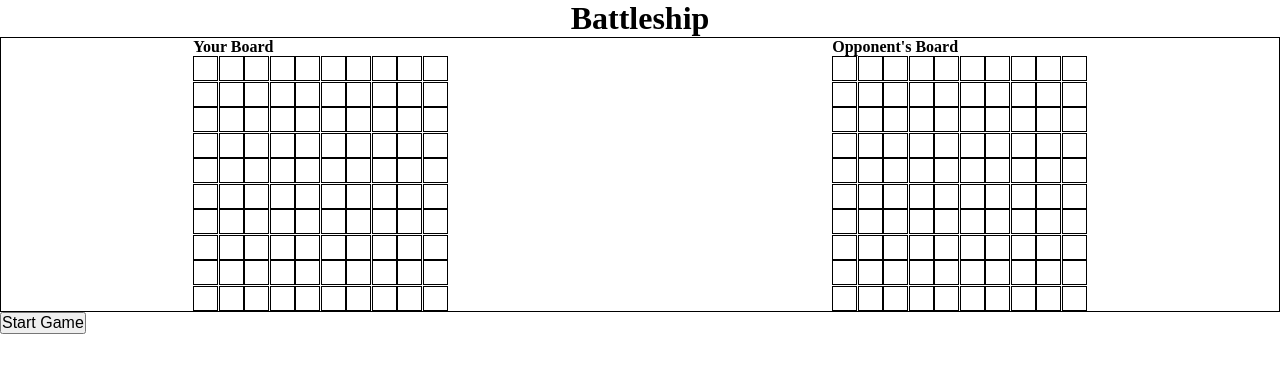
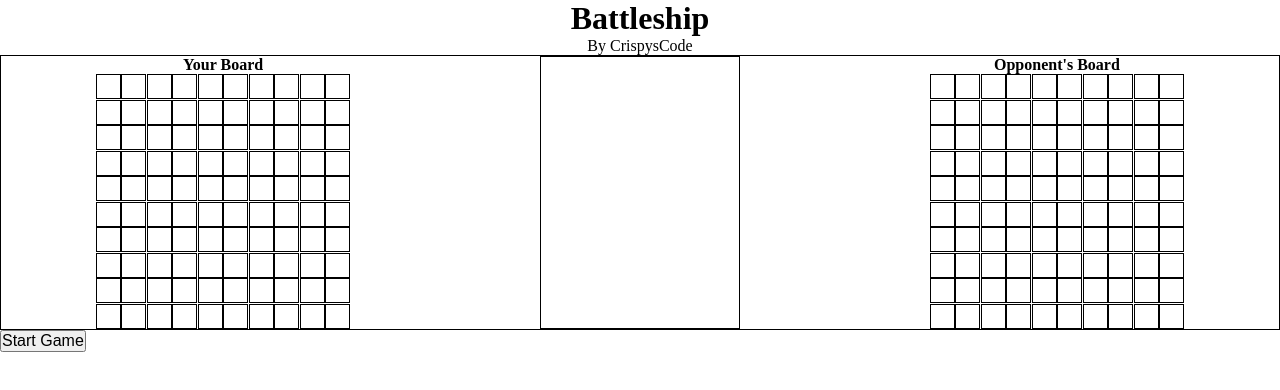
Before and after one commit to CrispysCode/battleship, a website built with webpack: page src/template.html in a window 1280 px wide. Built offline with nearby package versions, Linux system fonts and the light colour scheme.

Commit message:
positioned our elements for a better appearance, & added output section

```diff
--- a/src/template.html
+++ b/src/template.html
@@ -4,17 +4,28 @@
     <meta charset="UTF-8" />
     <meta name="viewport" content="width=device-width, initial-scale=1.0" />
     <title>Webpack Template</title>
+    <style>
+      .output {
+        border: .5px solid black;
+        min-width: 200px;
+      }
+      .boardname {
+        text-align: center;
+      }
+    </style>
   </head>
   <body>
     <header>
-      <h1>Battleship</h1>
+      <h1>Battleship</h1><p>By CrispysCode</p>
     </header>
     <div class="game-container">
-      <div>
+      <div class="boardname">
         <h2>Your Board</h2>
         <div class="userBoard board"></div>
       </div>
-      <div>
+      <div class="output">
+      </div>
+      <div class="boardname">
         <h2>Opponent's Board</h2>
         <div class="computerBoard board"></div>
       </div>
```
